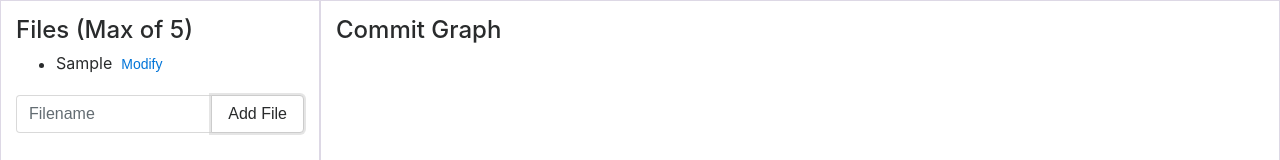
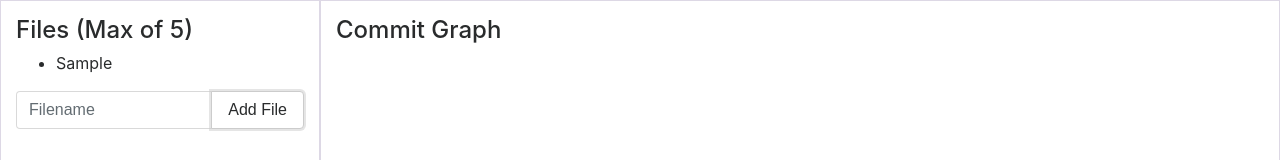
Before and after one commit to teh-username/git-gud-scrub, a React (Create React App) app: page / in a window 1280 px wide. Both pictures are taken after typing "Sample" into the empty fields and a click on the button "Add File". Shown: the top 160 px of the page. Built offline with nearby package versions, Linux system fonts and the light colour scheme.

Commit message:
Should not allow to modify if file is not tracked yet

```diff
--- a/src/components/FileSystem.js
+++ b/src/components/FileSystem.js
@@ -4,7 +4,7 @@ import { MAX_FILE_COUNT as maxFileCount } from '../redux/modules/fileSystem';
 export const File = ({ name, statuses }) => (
   <li>
     <span>{name}</span>
-    {!statuses.modified && (
+    {!statuses.modified && statuses.tracked && (
       <button className="btn btn-link btn-sm">Modify</button>
     )}
   </li>
```
Also changed, not shown: 2 other files (tests, documents, lock files or other folders).
